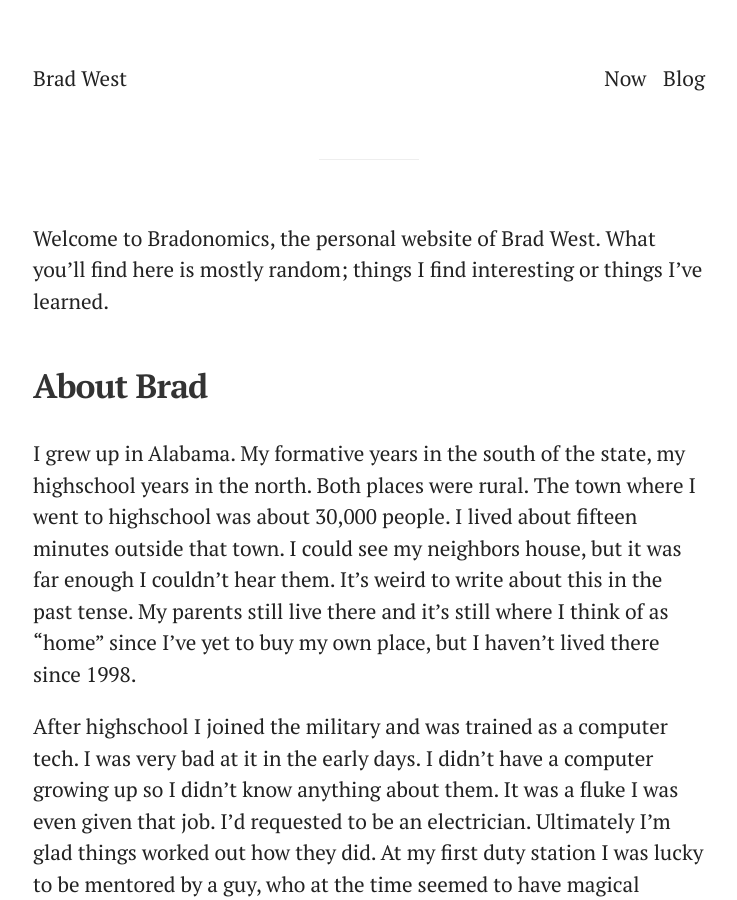
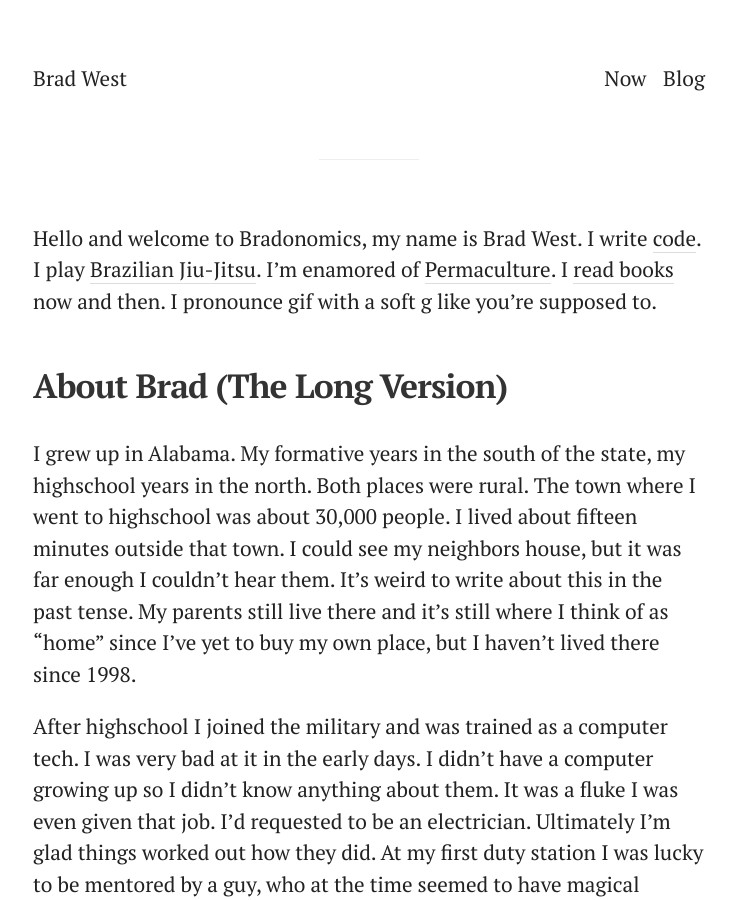
Before and after one commit to bradonomics/bradonomics.com, a Jekyll site: the page built from index.md, in a window 1280 px wide and 900 px high. Shown: the whole window, without its empty margins (271-1008 px from the left). Built offline with Jekyll 4.4.1, drawn with Linux system fonts in a browser that asks for light colours.

Commit message:
Updated the homepage intro

```diff
--- a/index.md
+++ b/index.md
@@ -4,9 +4,9 @@ description: Trying to find my place in entrepreneurship.
 permalink: /
 ---
 
-Welcome to Bradonomics, the personal website of Brad West. What you'll find here is mostly random; things I find interesting or things I've learned.
+Hello and welcome to Bradonomics, my name is Brad West. I write [code](https://github.com/bradonomics). I play [Brazilian Jiu-Jitsu](https://en.wikipedia.org/wiki/Brazilian_jiu-jitsu). I'm enamored of [Permaculture](https://en.wikipedia.org/wiki/Permaculture). I [read books](https://www.goodreads.com/bradonomics) now and then. I pronounce gif with a soft g like you're supposed to.
 
-## About Brad
+## About Brad (The Long Version)
 
 I grew up in Alabama. My formative years in the south of the state, my highschool years in the north. Both places were rural. The town where I went to highschool was about 30,000 people. I lived about fifteen minutes outside that town. I could see my neighbors house, but it was far enough I couldn't hear them. It's weird to write about this in the past tense. My parents still live there and it's still where I think of as "home" since I've yet to buy my own place, but I haven't lived there since 1998.
 
```
